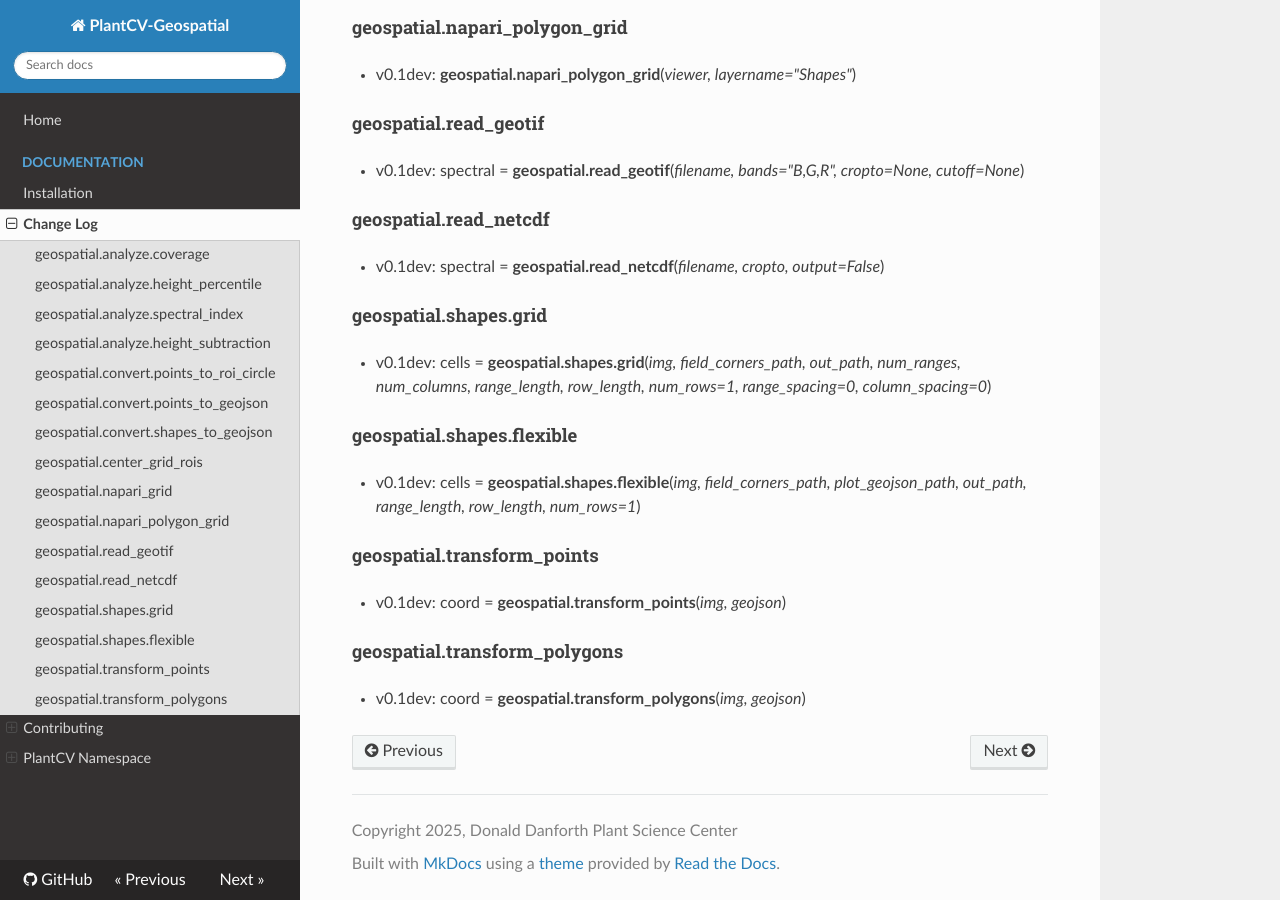
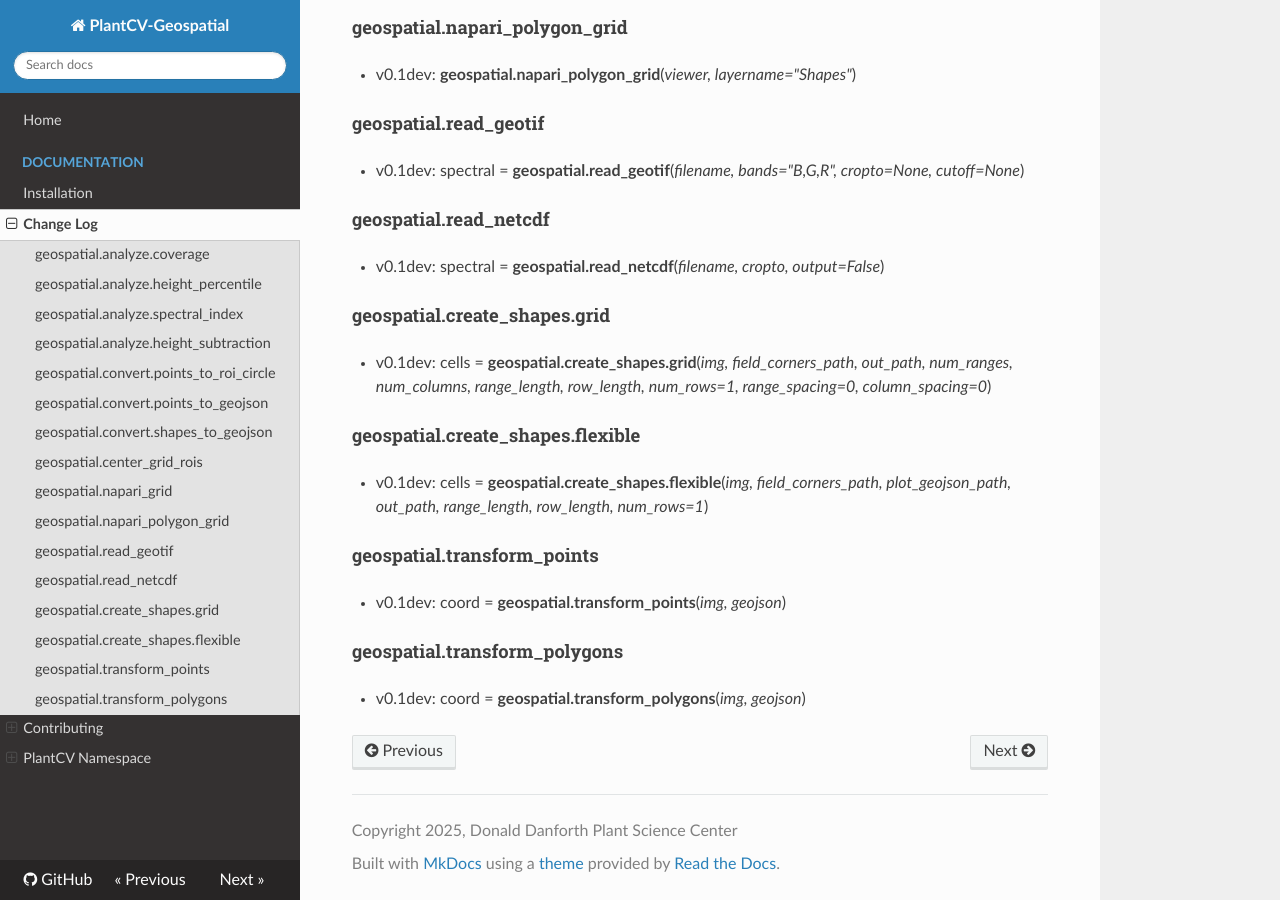
Before and after one commit to danforthcenter/plantcv-geospatial, an MkDocs documentation site: the page built from docs/changelog.md, in a window 1280 px wide and 900 px high, scrolled down 1076 px. Built offline with MkDocs 1.6.1, drawn with Linux system fonts in a browser that asks for light colours; nearby versions of some CDN libraries.

Commit message:
update submodule name
Since this is all v0.1dev so far I was not sure what the correct pattern is for keeping track of these changes. I just changed them in v0.1dev but if we should make a special note about a pre-release version I am happy to implement that with some guidance about best practices.

```diff
--- a/docs/changelog.md
+++ b/docs/changelog.md
@@ -50,14 +50,14 @@ All notable changes to this project will be documented below.
 
 * v0.1dev: spectral = **geospatial.read_netcdf**(*filename, cropto, output=False*)
 
-#### geospatial.shapes.grid
+#### geospatial.create_shapes.grid
 
-* v0.1dev: cells = **geospatial.shapes.grid**(*img, field_corners_path, out_path, num_ranges, num_columns,
+* v0.1dev: cells = **geospatial.create_shapes.grid**(*img, field_corners_path, out_path, num_ranges, num_columns,
          range_length, row_length, num_rows=1, range_spacing=0, column_spacing=0*)
 
-#### geospatial.shapes.flexible
+#### geospatial.create_shapes.flexible
 
-* v0.1dev: cells = **geospatial.shapes.flexible**(*img, field_corners_path, plot_geojson_path, out_path, range_length, row_length, num_rows=1*)
+* v0.1dev: cells = **geospatial.create_shapes.flexible**(*img, field_corners_path, plot_geojson_path, out_path, range_length, row_length, num_rows=1*)
 
 #### geospatial.transform_points
 
```
